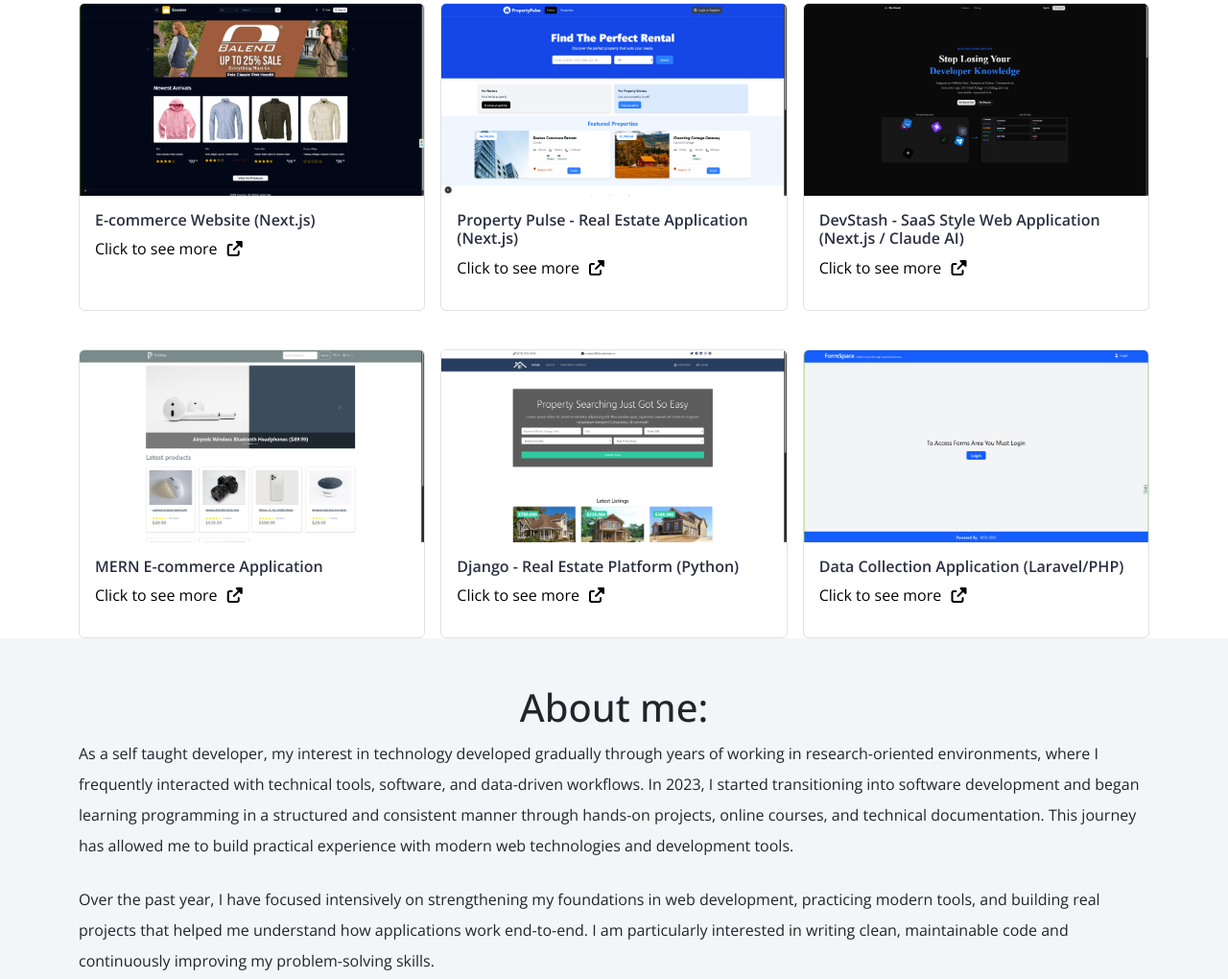
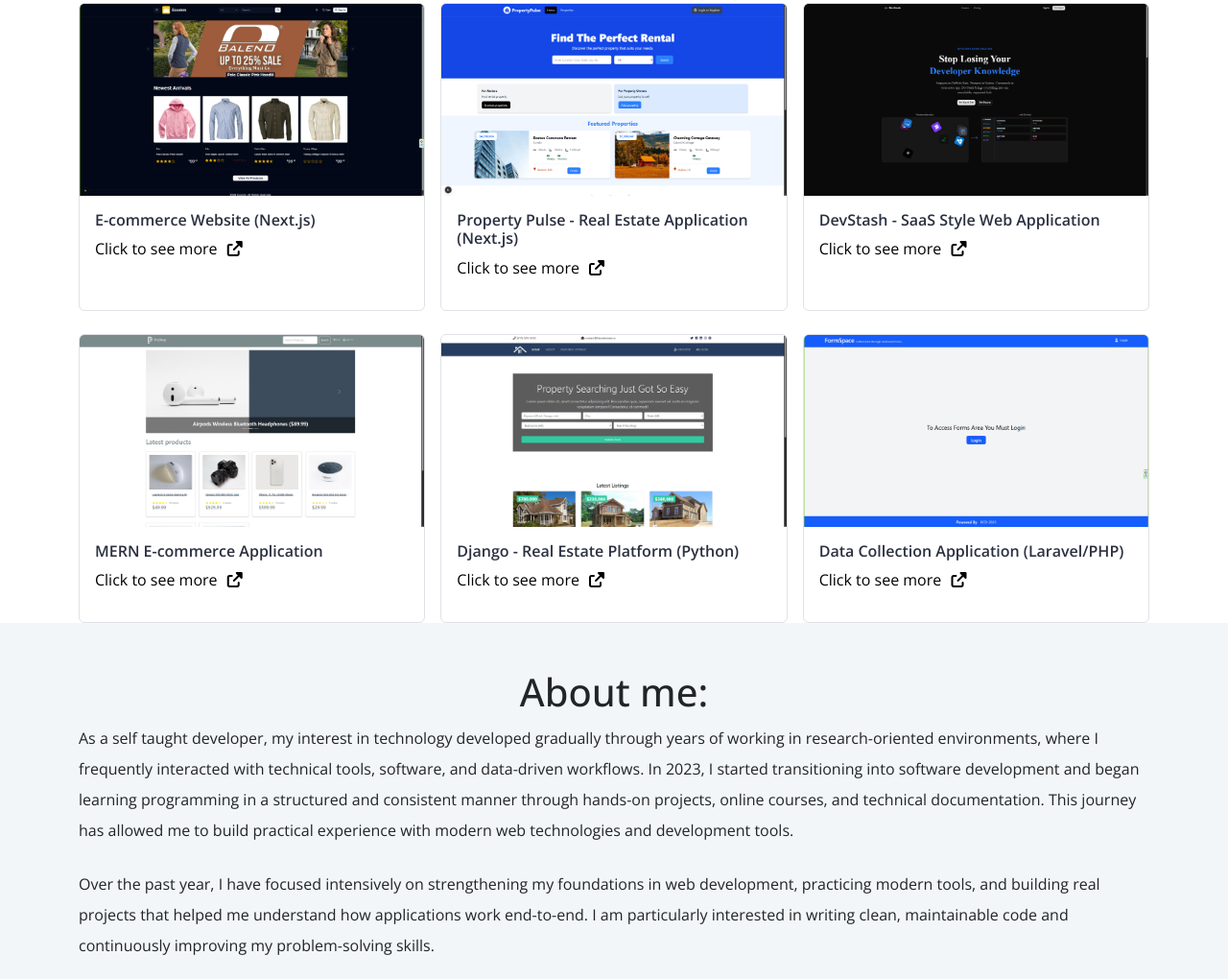
Before and after one commit to RCD-2023/RCD-portfolio, a website: page index.html in a window 1280 px wide. Shown: the part 1430-2450 px from the top of the page at 96% size. Drawn offline with nearby package versions, Linux system fonts and the light colour scheme.

Commit message:
fixed differnt card heights

```diff
--- a/index.html
+++ b/index.html
@@ -247,7 +247,7 @@
                             <img src="./images/devstash/devstash-img1.png" alt="devstash app homepage" class="card-img-top">
                             <div class="card-body">
                                 <h3 class="fw-semibold text-dark fs-6">
-                                    DevStash - SaaS Style Web Application (Next.js / Claude AI)
+                                    DevStash - SaaS Style Web Application
                                 </h3>
                                 <p>Click to see more
                                     <i class="fa-solid fa-up-right-from-square ms-1" aria-hidden="true"></i>
@@ -258,7 +258,7 @@
                 </div>
             </div>
             <!-- Projects Row 2 -->
-            <div class="row g-3 mt-4">
+            <div class="row g-3 mt-2">
                 <!-- Card 4 -->
                 <div class="col-md-4">
                     <div class="card border">
```
Also changed, not shown: scss/styles.scss (line endings or trailing spaces).
